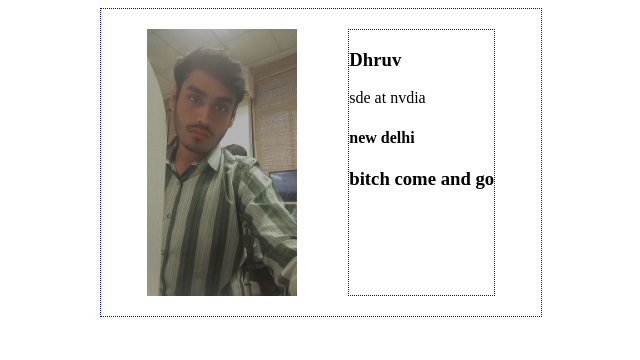
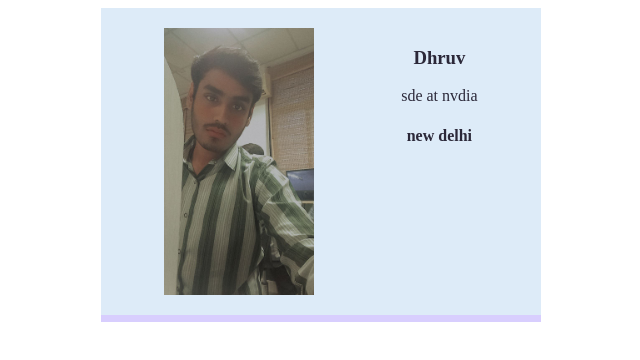
Before and after one commit to Dhruv-AFK/full-stack, a plain HTML site: page business.html in a window 1280 px wide. Shown: the whole page, without its empty margins (319-959 px from the left). Drawn offline with Linux system fonts and the light colour scheme.

Commit message:
polishing

```diff
--- a/business.css
+++ b/business.css
@@ -1,5 +1,6 @@
 body {
     margin: 20 px;
+
 }
 
 .avatar{
@@ -14,6 +15,10 @@ body {
     width:400px;
     margin-left: auto;
     margin-right: auto;
+    text-align: center;
+    background: #ddebf8;
+    color: #2b2839;
+    border-bottom: 7px solid #d8cefe;
 }
 
 .border-blue{
--- a/business.html
+++ b/business.html
@@ -4,16 +4,16 @@
     </head>
 </html>
 <body>
-    <div class="card border-blue">
+    <div class="card ">
         <img
             src = "DHRUV PIC.jpg"
             alt = "Dhruv's Picture"
             class = "avatar">
-        <div class = " border-blue">
+        <div >
             <h3>Dhruv   </h3>
             <p> sde at nvdia </p>
             <h4> new delhi </h4>
-            <h3>bitch come and go</h3>
+
         </div>
 
     </div>
```
